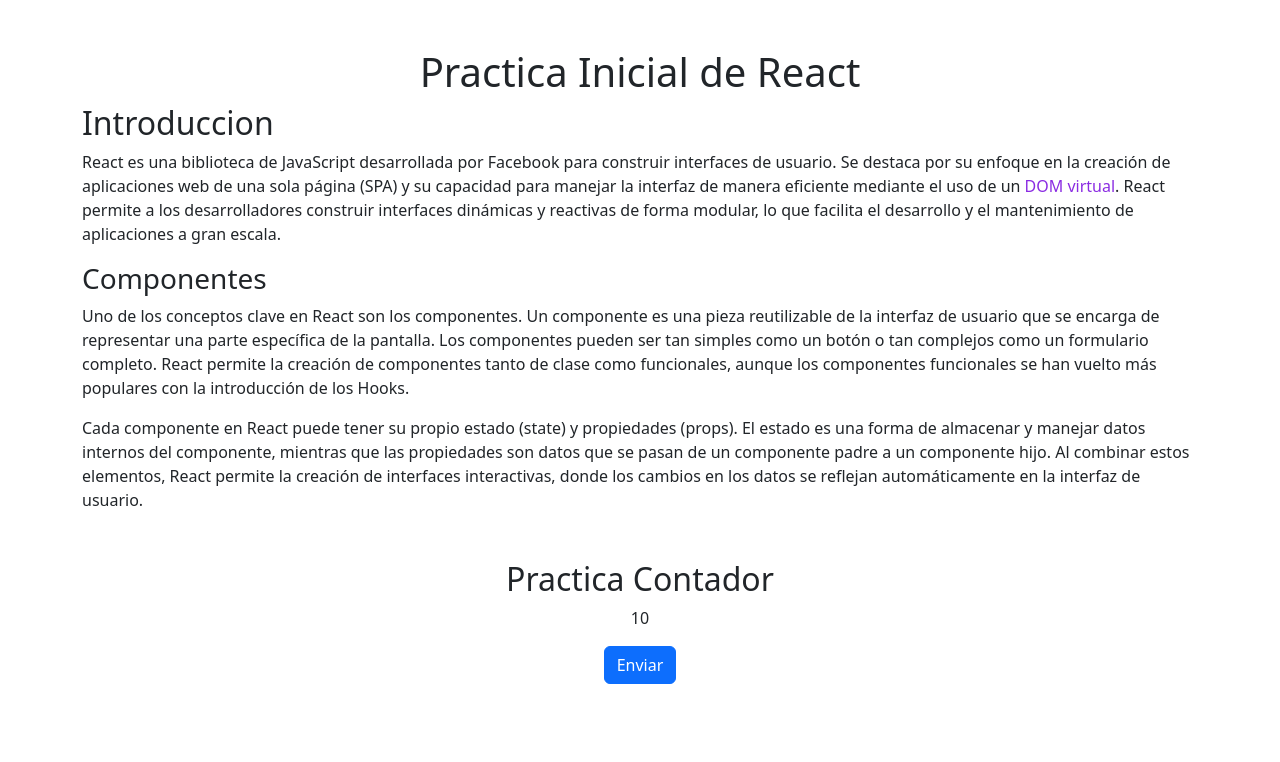
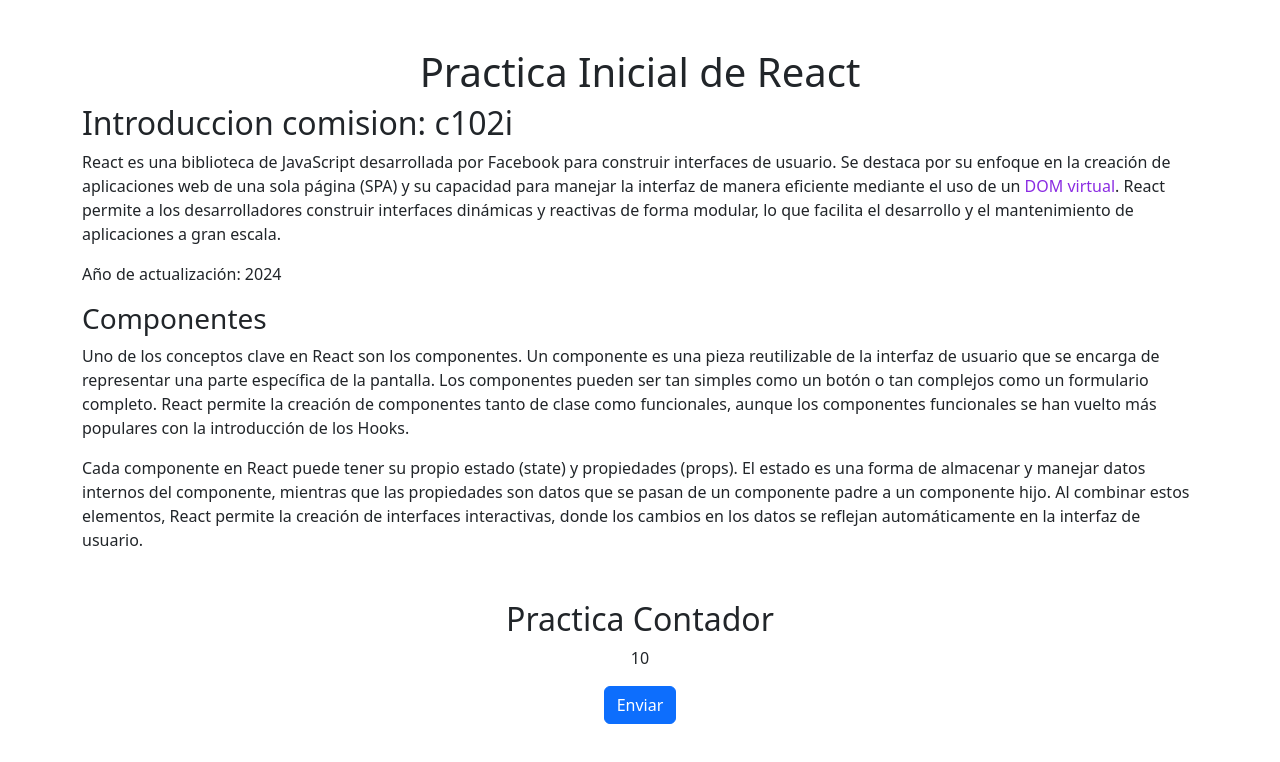
Before and after one commit to BritoAugusto/inicioReact, a React (Vite) app: page / in a window 1280 px wide. Shown: the top 762 px of the page. Built offline with nearby package versions, Linux system fonts and the light colour scheme.

Commit message:
agregamos dos props desde el componente informacion

```diff
--- a/src/App.jsx
+++ b/src/App.jsx
@@ -4,12 +4,13 @@
 
 function App() {
   // Aquí agrego la lógica de un componente
+  // const anio = 2024; -- ejemplo de props con variables
   return (
     <>
       <section className="container my-5">
         <h1 className="text-center">Practica Inicial de React</h1>
         {/* Aquí voy a agregar un componente */}
-        <Informacion />
+        <Informacion comision='c102i' anioActual={2024}/>
       </section>
       <Contador></Contador>
     </>
--- a/src/components/informacion.jsx
+++ b/src/components/informacion.jsx
@@ -1,9 +1,9 @@
 import Teoria from "./Teoria";
 
-const informacion = () => {
+const informacion = (props) => {
     return (
       <article>
-        <h2>Introduccion</h2>
+        <h2>Introduccion comision: {props.comision}</h2>
         <p>
           React es una biblioteca de JavaScript desarrollada por Facebook para
           construir interfaces de usuario. Se destaca por su enfoque en la
@@ -14,6 +14,7 @@
           forma modular, lo que facilita el desarrollo y el mantenimiento de
           aplicaciones a gran escala.
         </p>
+        <p>Año de actualización: {props.anioActual}</p>
         <Teoria></Teoria>
 
       </article>
```
